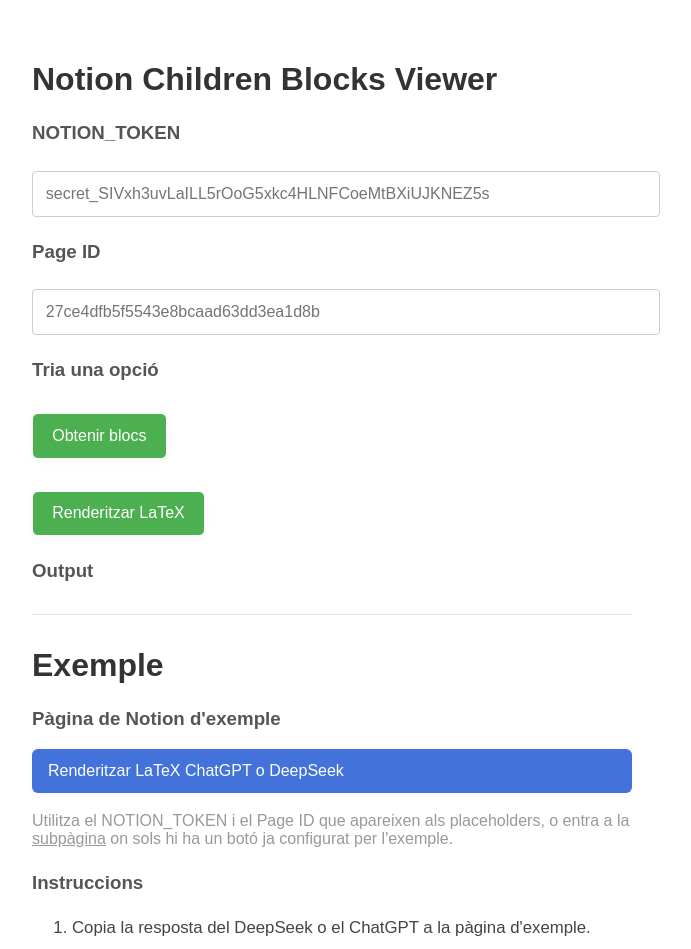
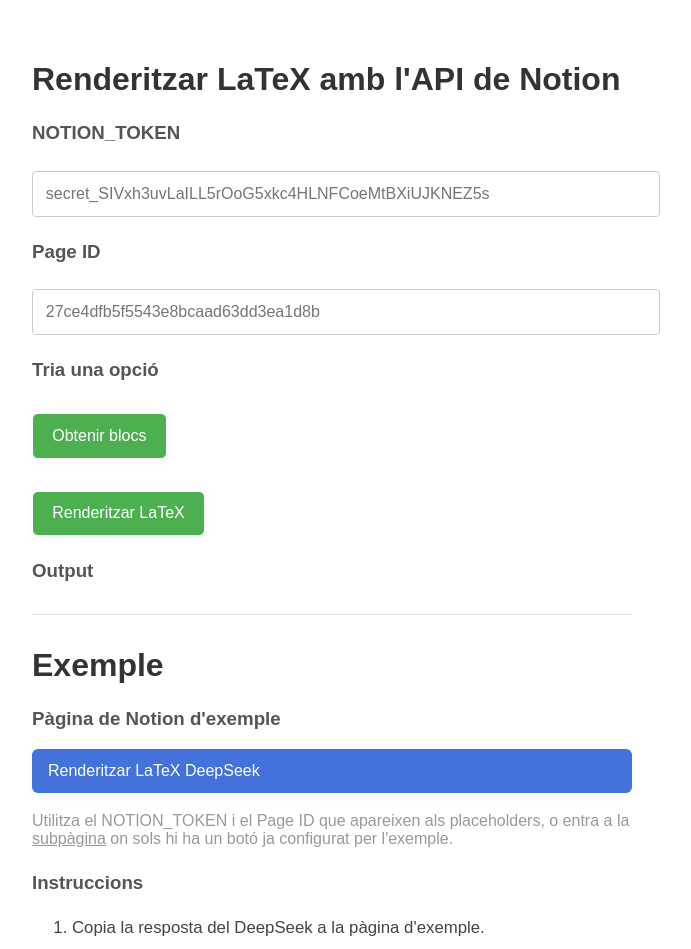
Before and after one commit to Mapaor/GPT2Notion, a Next.js app: page / in a window 1280 px wide. Shown: the top 949 px of the page, without its empty margins (308-999 px from the left). Built offline with nearby package versions, Linux system fonts and the light colour scheme.

Commit message:
exemple afegit

```diff
--- a/pages/index.js
+++ b/pages/index.js
@@ -59,7 +59,7 @@ export default function Home() {
 
   return (
     <div className={styles.container}>
-      <h1 className={styles.title}>Notion Children Blocks Viewer</h1>
+      <h1 className={styles.title}>Renderitzar LaTeX amb l'API de Notion</h1>
       <h3 className={styles.subtitle}>NOTION_TOKEN</h3>
       <input
         className={styles.inputUsuari}
@@ -121,7 +121,7 @@ export default function Home() {
   rel="noopener noreferrer"
   className={styles.notionBookmark}
 >
-  Renderitzar LaTeX ChatGPT o DeepSeek
+  Renderitzar LaTeX DeepSeek
 </a>
 <p className={styles.grayedOut}>Utilitza el NOTION_TOKEN i el Page ID que apareixen als placeholders, o entra a la <a
 href="https://silky-gastonia-a58.notion.site/Renderitzar-LaTeX-ChatGPT-o-DeepSeek-27ce4dfb5f5543e8bcaad63dd3ea1d8b/BotoRenderLatex"
@@ -131,7 +131,7 @@ rel="noopener noreferrer"
 <h3 className={styles.subtitle}>Instruccions</h3>
 <div className={styles.instructions}>
   <ol>
-    <li>Copia la resposta del DeepSeek o el ChatGPT a la pàgina d'exemple.</li>
+    <li>Copia la resposta del DeepSeek a la pàgina d'exemple.</li>
     <li>Assegura't que les block equations estan en blocs individuals.</li>
     <li>Fes clic al botó "Renderitzar LaTeX" per processar els blocs.</li>
   </ol>
```
